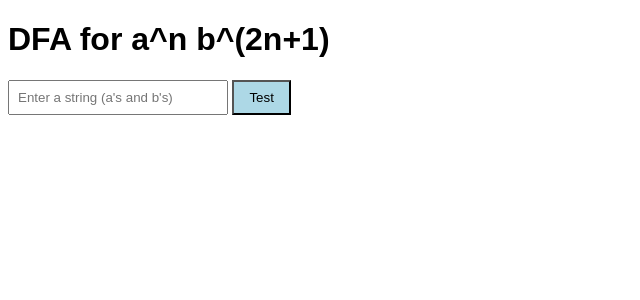
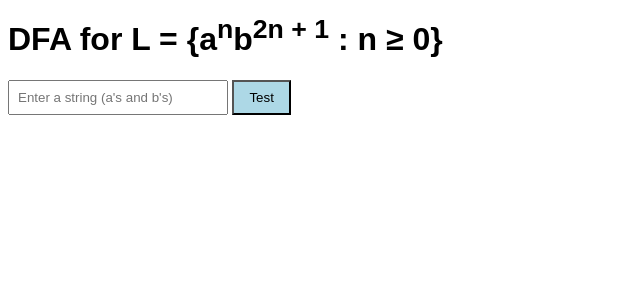
Before and after one commit to mohdfaridhashim/automata-DFA, a PHP site: page / in a window 1280 px wide. Shown: the top 300 px of the page, without its empty margins (0-640 px from the left). Run offline with PHP 8.4, Linux system fonts and the light colour scheme.

Commit message:
added index and dfa

```diff
--- a/index.php
+++ b/index.php
@@ -6,10 +6,15 @@
         body { font-family: sans-serif; }
         input[type=text] { width: 200px; padding: 8px; }
         button { padding: 8px 15px; background-color: lightblue; cursor: pointer; }
+        sup {
+            vertical-align: super;
+            font-size: smaller;
+            line-height: 0; /* Prevent extra line height issues */
+        }
     </style>
 </head>
 <body>
-    <h1>DFA for a^n b^(2n+1)</h1>
+    <h1>DFA for L = {a<sup>n</sup>b<sup>2n + 1</sup> : n ≥ 0}</h1>
 
     <form method="POST" id="dfaForm">
         <input type="text" name="inputString" placeholder="Enter a string (a's and b's)" />
```
